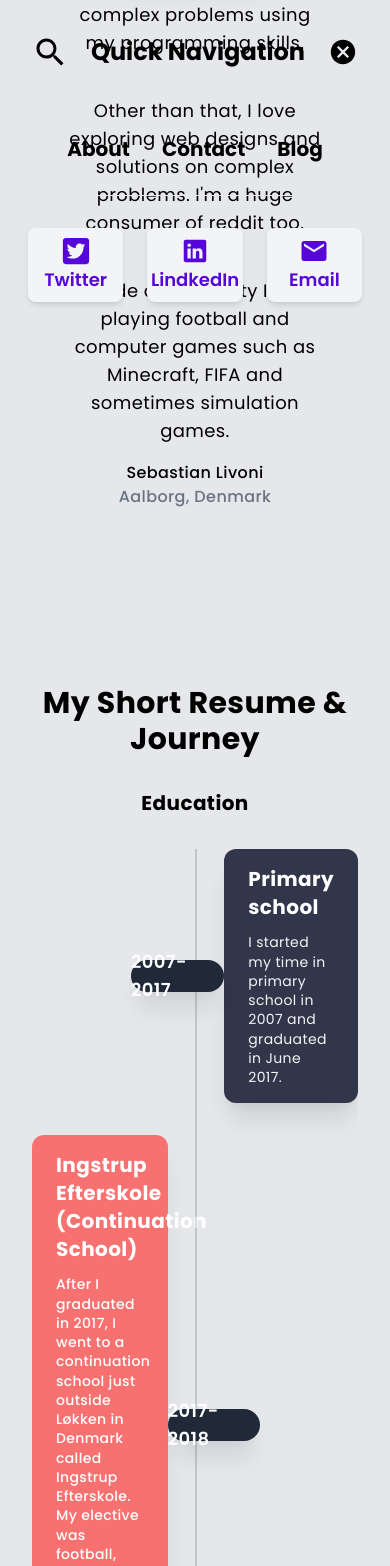
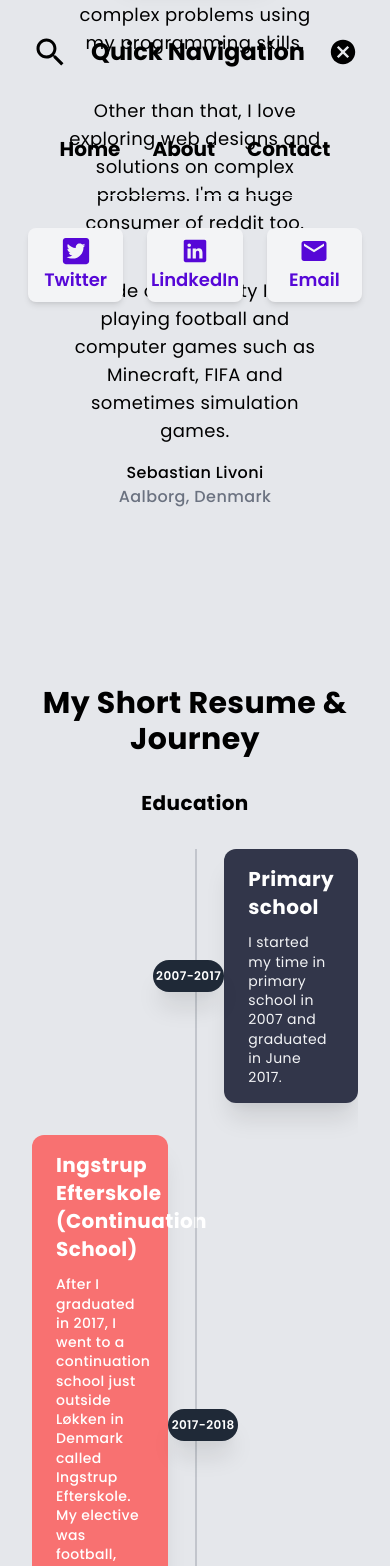
Before and after one commit to sebastianlivoni/personal-website, a React (Create React App) app: page /about in a window 390 px wide. Shown: the part 842-2408 px from the top of the page. Built offline with nearby package versions, Linux system fonts and the light colour scheme.

Commit message:
fixed responsive timeline

```diff
--- a/src/components/navigation/nav_mobile.js
+++ b/src/components/navigation/nav_mobile.js
@@ -2,6 +2,13 @@ import { IoMdCloseCircle, IoLogoLinkedin, IoMdSearch } from 'react-icons/io'
 import { MdEmail } from 'react-icons/md'
 import { FaTwitterSquare } from 'react-icons/fa'
 import React, { useState } from 'react'
+import {
+  BrowserRouter as Router,
+  Switch,
+  Route,
+  Link,
+  NavLink
+} from "react-router-dom";
 
 export default function NavMobile() {
 
@@ -52,9 +59,10 @@ export default function NavMobile() {
             <div>
               <div className="my-8 mx-8 font-bold text-xl overflow-x-auto">
                 <div className="flex justify-center">
-                  <a href="/" className="mx-4">About</a>
-                  <a href="/" className="mx-4">Contact</a>
-                  <a href="/" className="mx-4">Blog</a>
+                  <Link to="/" className="mx-4">Home</Link>
+                  <Link to="/about" className="mx-4">About</Link>
+                  <a href="#contact" className="mx-4">Contact</a>
+                  {/*<a href="/" className="mx-4">Blog</a>*/}
                 </div>
               </div>
             </div>
--- a/src/components/timeline/index.js
+++ b/src/components/timeline/index.js
@@ -8,8 +8,8 @@ export default function TimeLine() {
           <div className="border-2-2 absolute border-opacity-20 border-gray-700 h-full border" style={{left: "50%"}}></div>
           <div className="mb-8 flex justify-between items-center w-full right-timeline">
             <div className="order-1 w-5/12"></div>
-            <div className="z-20 flex items-center order-1 bg-gray-800 shadow-xl w-32 h-8 rounded-full">
-              <h1 className="mx-auto font-semibold text-lg text-white">2007-2017</h1>
+            <div className="z-20 flex items-center order-1 bg-gray-800 shadow-xl w-20 lg:w-32 h-8 rounded-full">
+              <h1 className="mx-auto font-semibold text-xs lg:text-lg text-white">2007-2017</h1>
             </div>
             <div className="order-1 bg-custom-dark-gray-2 rounded-xl shadow-xl w-5/12 px-6 py-4">
               <h3 className="mb-3 font-bold text-white text-xl">Primary school</h3>
@@ -19,8 +19,8 @@ export default function TimeLine() {
 
           <div className="mb-8 flex justify-between flex-row-reverse items-center w-full left-timeline">
             <div className="order-1 w-5/12"></div>
-            <div className="z-20 flex items-center order-1 bg-gray-800 shadow-xl w-32 h-8 rounded-full">
-              <h1 className="mx-auto text-white font-semibold text-lg">2017-2018</h1>
+            <div className="z-20 flex items-center order-1 bg-gray-800 shadow-xl w-20 lg:w-32 h-8 rounded-full">
+              <h1 className="mx-auto text-white font-semibold text-xs lg:text-lg">2017-2018</h1>
             </div>
             <div className="order-1 bg-red-400 rounded-xl shadow-xl w-5/12 px-6 py-4">
               <h3 className="mb-3 font-bold text-white text-xl">Ingstrup Efterskole (Continuation School)</h3>
@@ -30,8 +30,8 @@ export default function TimeLine() {
 
           <div className="mb-8 flex justify-between items-center w-full right-timeline">
             <div className="order-1 w-5/12"></div>
-            <div className="z-20 flex items-center order-1 bg-gray-800 shadow-xl w-32 h-8 rounded-full">
-              <h1 className="mx-auto font-semibold text-lg text-white">2018-2021</h1>
+            <div className="z-20 flex items-center order-1 bg-gray-800 shadow-xl w-20 lg:w-32 h-8 rounded-full">
+              <h1 className="mx-auto font-semibold text-xs lg:text-xl text-white">2018-2021</h1>
             </div>
             <div className="order-1 bg-custom-dark-gray-2 rounded-xl shadow-xl w-5/12 px-6 py-4">
               <h3 className="mb-3 font-bold text-white text-xl">Aalborg Business College, Turøgade</h3>
@@ -41,8 +41,8 @@ export default function TimeLine() {
 
           <div className="mb-8 flex justify-between flex-row-reverse items-center w-full left-timeline">
             <div className="order-1 w-5/12"></div>
-            <div className="z-20 flex items-center order-1 bg-gray-800 shadow-xl w-32 h-8 rounded-full">
-              <h1 className="mx-auto text-white font-semibold text-lg">2021-2026</h1>
+            <div className="z-20 flex items-center order-1 bg-gray-800 shadow-xl w-20 lg:w-32 h-8 rounded-full">
+              <h1 className="mx-auto text-white font-semibold text-xs lg:text-lg">2021-2026</h1>
             </div>
             <div className="order-1 bg-red-400 rounded-xl shadow-xl w-5/12 px-6 py-4">
               <h3 className="mb-3 font-bold text-white text-xl">Computer Science at Aalborg University</h3>
@@ -56,7 +56,7 @@ export default function TimeLine() {
           <div className="border-2-2 absolute border-opacity-20 border-gray-700 h-full border" style={{left: "50%"}}></div>
           {/*<div className="mb-8 flex justify-between items-center w-full right-timeline">
             <div className="order-1 w-5/12"></div>
-            <div className="z-20 flex items-center order-1 bg-gray-800 shadow-xl w-32 h-8 rounded-full">
+            <div className="z-20 flex items-center order-1 bg-gray-800 shadow-xl w-20 lg:w-32 h-8 rounded-full">
               <h1 className="mx-auto font-semibold text-lg text-white">2007-2017</h1>
             </div>
             <div className="order-1 bg-custom-dark-gray-2 rounded-xl shadow-xl w-5/12 px-6 py-4">
@@ -68,8 +68,8 @@ export default function TimeLine() {
 
           <div className="mb-8 flex justify-between flex-row-reverse items-center w-full left-timeline">
             <div className="order-1 w-5/12"></div>
-            <div className="z-20 flex items-center order-1 bg-gray-800 shadow-xl w-32 h-8 rounded-full">
-              <h1 className="mx-auto text-white font-semibold text-lg">xxxx-xxxx</h1>
+            <div className="z-20 flex items-center order-1 bg-gray-800 shadow-xl w-20 lg:w-32 h-8 rounded-full">
+              <h1 className="mx-auto text-white font-semibold text-xs lg:text-lg">xxxx-xxxx</h1>
             </div>
             <div className="order-1 bg-red-400 rounded-xl shadow-xl w-5/12 px-6 py-4">
               <h3 className="mb-3 font-bold text-white bg-custom-gradient-start text-xl w-full h-6 rounded-md"></h3>
```
